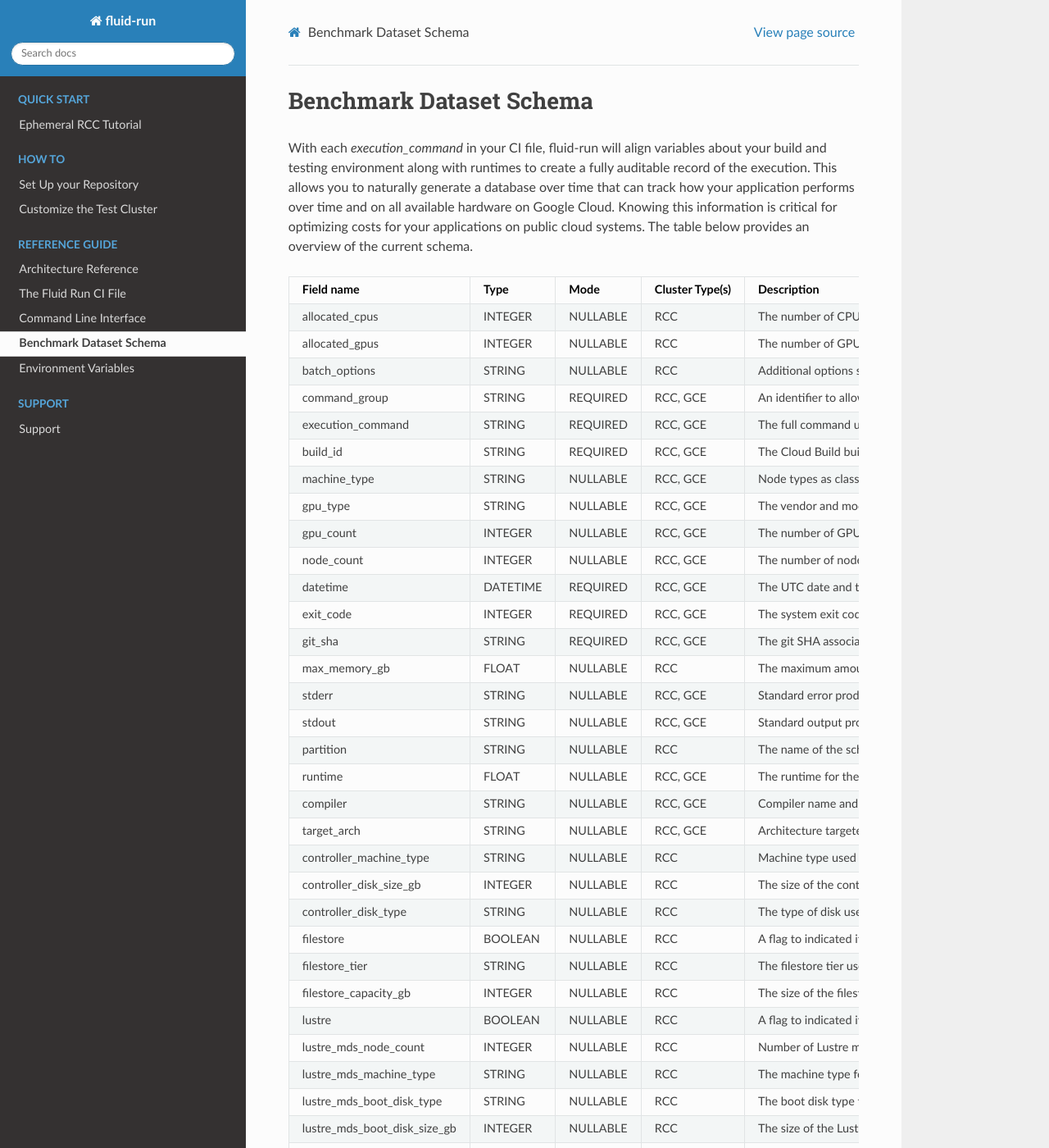
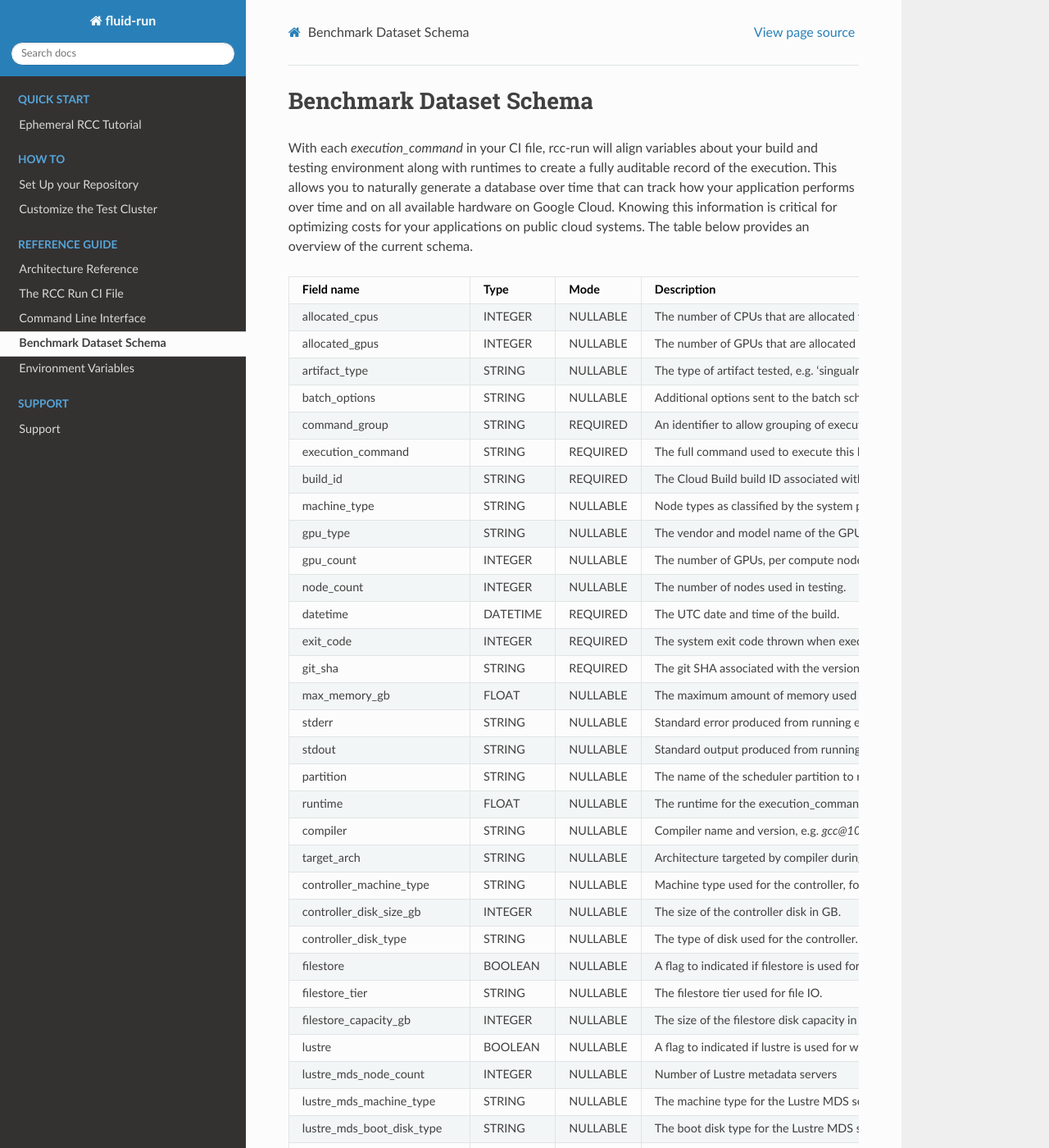
Before and after one commit to FluidNumerics/rcc-run, a Sphinx documentation site: the page built from docs/source/Reference/dataset_schema.rst, in a window 1280 px wide and 1400 px high. Shown: the whole window at 82% size. Built offline with Sphinx 7.4.7 and the Read the Docs theme 2.0.0, drawn with Linux system fonts in a browser that asks for light colours; some of the changed text lies outside the part shown.

Commit message:
Update references to rcc-run

```diff
--- a/docs/source/Reference/architecture.rst
+++ b/docs/source/Reference/architecture.rst
@@ -9,13 +9,13 @@ Overview
 
 .. image:: ../img/fluid-run.drawio.png
    :width: 800
-   :alt: Fluid Run architecture diagram
+   :alt: RCC Run architecture diagram
 
-Fluid Run is a docker image that is meant to be used as a build step in your repository's `Cloud Build <https://cloud.google.com/build>`_ pipeline. Currently, Fluid Run accepts only Google Compute Engine VM Images or Singularity Images as build artifacts that can be tested. However, if you currently build Docker images, you can easily create a Singularity image from your Docker image.
+RCC Run is a docker image that is meant to be used as a build step in your repository's `Cloud Build <https://cloud.google.com/build>`_ pipeline. Currently, RCC Run accepts only Google Compute Engine VM Images or Singularity Images as build artifacts that can be tested. However, if you currently build Docker images, you can easily create a Singularity image from your Docker image.
 
 ***********
 Workflow
 ***********
-When fluid-run is called, it will provision an ephemeral Slurm controller for processing tests specified in your :doc:`Fluid Run CI YAML <fluid_run_reference>`. Once the controller is provisioned, the local workspace from Cloud Build is copied to the controller and jobs are submitted and tracked by the `cluster-workflow <https://github.com/FluidNumerics/fluid-run/blob/main/bin/cluster-workflow.py>`_ script.
+When fluid-run is called, it will provision an ephemeral Slurm controller for processing tests specified in your :doc:`RCC Run CI YAML <fluid_run_reference>`. Once the controller is provisioned, the local workspace from Cloud Build is copied to the controller and jobs are submitted and tracked by the `cluster-workflow <https://github.com/FluidNumerics/fluid-run/blob/main/bin/cluster-workflow.py>`_ script.
 
 When each job finishes, this script will align run-time, max memory used, exit code, stdout, stderr, and information about the systems with each execution command is run on. When all jobs are finished, the workspace on the controller is copied back to the Cloud Build workspace. In the last step, the recorded details about your tests are loaded up to Big Query. By default, fluid-run will throw a non-zero exit code if any of your tests show a non-zero exit code; this behavior can be overridden with the `--ignore-exit-code` flag.
--- a/docs/source/Reference/dataset_schema.rst
+++ b/docs/source/Reference/dataset_schema.rst
@@ -1,54 +1,55 @@
 
 Benchmark Dataset Schema
 =========================
-With each `execution_command` in your CI file, fluid-run will align variables about your build and testing environment along with runtimes to create a fully auditable record of the execution. This allows you to naturally generate a database over time that can track how your application performs over time and on all available hardware on Google Cloud. Knowing this information is critical for optimizing costs for your applications on public cloud systems. The table below provides an overview of the current schema.
+With each `execution_command` in your CI file, rcc-run will align variables about your build and testing environment along with runtimes to create a fully auditable record of the execution. This allows you to naturally generate a database over time that can track how your application performs over time and on all available hardware on Google Cloud. Knowing this information is critical for optimizing costs for your applications on public cloud systems. The table below provides an overview of the current schema.
 
-============================  ===========  ========  ===============  ==================================================
-Field name                    Type         Mode      Cluster Type(s)  Description
-============================  ===========  ========  ===============  ==================================================
-allocated_cpus                INTEGER      NULLABLE  RCC              The number of CPUs that are allocated to run the execution_command.
-allocated_gpus                INTEGER      NULLABLE  RCC              The number of GPUs that are allocated to run the execution_command.
-batch_options                 STRING       NULLABLE  RCC              Additional options sent to the batch scheduler
-command_group                 STRING       REQUIRED  RCC, GCE         An identifier to allow grouping of execution_commands in reporting.
-execution_command             STRING       REQUIRED  RCC, GCE         The full command used to execute this benchmark.
-build_id                      STRING       REQUIRED  RCC, GCE         The Cloud Build build ID associated with this build.
-machine_type                  STRING       NULLABLE  RCC, GCE         Node types as classified by the system provider.
-gpu_type                      STRING       NULLABLE  RCC, GCE         The vendor and model name of the GPU (e.g. nvidia-tesla-v100)
-gpu_count                     INTEGER      NULLABLE  RCC, GCE         The number of GPUs, per compute node, on this compute system.
-node_count                    INTEGER      NULLABLE  RCC, GCE         The number of nodes used in testing.
-datetime                      DATETIME     REQUIRED  RCC, GCE         The UTC date and time of the build.
-exit_code                     INTEGER      REQUIRED  RCC, GCE         The system exit code thrown when executing the execution_command
-git_sha                       STRING       REQUIRED  RCC, GCE         The git SHA associated with the version / commit being tested.
-max_memory_gb                 FLOAT        NULLABLE  RCC              The maximum amount of memory used for the execution_command in GB.
-stderr                        STRING       NULLABLE  RCC, GCE         Standard error produced from running execution command.
-stdout                        STRING       NULLABLE  RCC, GCE         Standard output produced from running execution command.
-partition                     STRING       NULLABLE  RCC              The name of the scheduler partition to run the job under.
-runtime                       FLOAT        NULLABLE  RCC, GCE         The runtime for the execution_command in seconds.
-compiler                      STRING       NULLABLE  RCC, GCE         Compiler name and version, e.g. `gcc@10.2.0`, used to build application.
-target_arch                   STRING       NULLABLE  RCC, GCE         Architecture targeted by compiler during application build process.
-controller_machine_type       STRING       NULLABLE  RCC              Machine type used for the controller, for Slurm based test environments.
-controller_disk_size_gb       INTEGER      NULLABLE  RCC              The size of the controller disk in GB.
-controller_disk_type          STRING       NULLABLE  RCC              The type of disk used for the controller.
-filestore                     BOOLEAN      NULLABLE  RCC              A flag to indicated if filestore is used for workspace.
-filestore_tier                STRING       NULLABLE  RCC              The filestore tier used for file IO.
-filestore_capacity_gb         INTEGER      NULLABLE  RCC              The size of the filestore disk capacity in GB.
-lustre                        BOOLEAN      NULLABLE  RCC              A flag to indicated if lustre is used for workspace.
-lustre_mds_node_count         INTEGER      NULLABLE  RCC              Number of Lustre metadata servers
-lustre_mds_machine_type       STRING       NULLABLE  RCC              The machine type for the Lustre MDS servers.
-lustre_mds_boot_disk_type     STRING       NULLABLE  RCC              The boot disk type for the Lustre MDS servers.
-lustre_mds_boot_disk_size_gb  INTEGER      NULLABLE  RCC              The size of the Lustre boot disk in GB.
-lustre_mdt_disk_type          STRING       NULLABLE  RCC              The mdt disk type for the Lustre MDS servers.
-lustre_mdt_disk_size_gb       INTEGER      NULLABLE  RCC              The size of the Lustre boot disk in GB.
-lustre_mdt_per_mds            INTEGER      NULLABLE  RCC              The number of metadata targets per MDS.
-lustre_oss_node_count         INTEGER      NULLABLE  RCC              Number of Lustre metadata servers
-lustre_oss_machine_type       STRING       NULLABLE  RCC              The machine type for the Lustre OSS servers.
-lustre_oss_boot_disk_type     STRING       NULLABLE  RCC              The boot disk type for the Lustre OSS servers.
-lustre_oss_boot_disk_size_gb  INTEGER      NULLABLE  RCC              The size of the Lustre boot disk in GB.
-lustre_ost_disk_type          STRING       NULLABLE  RCC              The ost disk type for the Lustre OSS servers.
-lustre_ost_disk_size_gb       INTEGER      NULLABLE  RCC              The size of the Lustre boot disk in GB.
-lustre_ost_per_oss            INTEGER      NULLABLE  RCC              The number of object storage targets per OSS.
-compact_placement             BOOLEAN      NULLABLE  RCC              A flag to indicate if compact placement is used.
-gvnic                         BOOLEAN      NULLABLE  RCC              A flag to indicate if Google Virtual NIC is used.
-lustre_image                  STRING       NULLABLE  RCC              The VM image used for the Lustre deployment.
-vm_image                      STRING       NULLABLE  RCC              VM image used for the GCE instance running the fluid-cicb cluster.
-============================  ===========  ========  ===============  ==================================================
+============================  ===========  ========   ==================================================
+Field name                    Type         Mode       Description
+============================  ===========  ========   ==================================================
+allocated_cpus                INTEGER      NULLABLE   The number of CPUs that are allocated to run the execution_command.
+allocated_gpus                INTEGER      NULLABLE   The number of GPUs that are allocated to run the execution_command.
+artifact_type                 STRING       NULLABLE   The type of artifact tested, e.g. 'singualrity', or 'gce image'
+batch_options                 STRING       NULLABLE   Additional options sent to the batch scheduler
+command_group                 STRING       REQUIRED   An identifier to allow grouping of execution_commands in reporting.
+execution_command             STRING       REQUIRED   The full command used to execute this benchmark.
+build_id                      STRING       REQUIRED   The Cloud Build build ID associated with this build.
+machine_type                  STRING       NULLABLE   Node types as classified by the system provider.
+gpu_type                      STRING       NULLABLE   The vendor and model name of the GPU (e.g. nvidia-tesla-v100)
+gpu_count                     INTEGER      NULLABLE   The number of GPUs, per compute node, on this compute system.
+node_count                    INTEGER      NULLABLE   The number of nodes used in testing.
+datetime                      DATETIME     REQUIRED   The UTC date and time of the build.
+exit_code                     INTEGER      REQUIRED   The system exit code thrown when executing the execution_command
+git_sha                       STRING       REQUIRED   The git SHA associated with the version / commit being tested.
+max_memory_gb                 FLOAT        NULLABLE   The maximum amount of memory used for the execution_command in GB.
+stderr                        STRING       NULLABLE   Standard error produced from running execution command.
+stdout                        STRING       NULLABLE   Standard output produced from running execution command.
+partition                     STRING       NULLABLE   The name of the scheduler partition to run the job under.
+runtime                       FLOAT        NULLABLE   The runtime for the execution_command in seconds.
+compiler                      STRING       NULLABLE   Compiler name and version, e.g. `gcc@10.2.0`, used to build application.
+target_arch                   STRING       NULLABLE   Architecture targeted by compiler during application build process.
+controller_machine_type       STRING       NULLABLE   Machine type used for the controller, for Slurm based test environments.
+controller_disk_size_gb       INTEGER      NULLABLE   The size of the controller disk in GB.
+controller_disk_type          STRING       NULLABLE   The type of disk used for the controller.
+filestore                     BOOLEAN      NULLABLE   A flag to indicated if filestore is used for workspace.
+filestore_tier                STRING       NULLABLE   The filestore tier used for file IO.
+filestore_capacity_gb         INTEGER      NULLABLE   The size of the filestore disk capacity in GB.
+lustre                        BOOLEAN      NULLABLE   A flag to indicated if lustre is used for workspace.
+lustre_mds_node_count         INTEGER      NULLABLE   Number of Lustre metadata servers
+lustre_mds_machine_type       STRING       NULLABLE   The machine type for the Lustre MDS servers.
+lustre_mds_boot_disk_type     STRING       NULLABLE   The boot disk type for the Lustre MDS servers.
+lustre_mds_boot_disk_size_gb  INTEGER      NULLABLE   The size of the Lustre boot disk in GB.
+lustre_mdt_disk_type          STRING       NULLABLE   The mdt disk type for the Lustre MDS servers.
+lustre_mdt_disk_size_gb       INTEGER      NULLABLE   The size of the Lustre boot disk in GB.
+lustre_mdt_per_mds            INTEGER      NULLABLE   The number of metadata targets per MDS.
+lustre_oss_node_count         INTEGER      NULLABLE   Number of Lustre metadata servers
+lustre_oss_machine_type       STRING       NULLABLE   The machine type for the Lustre OSS servers.
+lustre_oss_boot_disk_type     STRING       NULLABLE   The boot disk type for the Lustre OSS servers.
+lustre_oss_boot_disk_size_gb  INTEGER      NULLABLE   The size of the Lustre boot disk in GB.
+lustre_ost_disk_type          STRING       NULLABLE   The ost disk type for the Lustre OSS servers.
+lustre_ost_disk_size_gb       INTEGER      NULLABLE   The size of the Lustre boot disk in GB.
+lustre_ost_per_oss            INTEGER      NULLABLE   The number of object storage targets per OSS.
+compact_placement             BOOLEAN      NULLABLE   A flag to indicate if compact placement is used.
+gvnic                         BOOLEAN      NULLABLE   A flag to indicate if Google Virtual NIC is used.
+lustre_image                  STRING       NULLABLE   The VM image used for the Lustre deployment.
+vm_image                      STRING       NULLABLE   VM image used for the GCE instance running the fluid-cicb cluster.
+============================  ===========  ========   ==================================================
--- a/docs/source/Reference/rcc_run_reference.rst
+++ b/docs/source/Reference/rcc_run_reference.rst
@@ -1,14 +1,14 @@
 #######################
-The Fluid Run CI File
+The RCC Run CI File
 #######################
 
 ************
 Overview
 ************
-The Fluid Run CI File is a YAML or json file in your repository that specifies the tests/benchmarks you want to run after building your code. Currently, this file consists of the a single list object :code:`tests` that has the following attributes :
+The RCC Run CI File is a YAML or json file in your repository that specifies the tests/benchmarks you want to run after building your code. Currently, this file consists of the a single list object :code:`tests` that has the following attributes :
 
 * :code:`execution_command` This is the path to a script in your repository to run a specific test
-* :code:`command_group` The command group is used to group execution commands that are dependent. Execution commands in the same command group are run sequentially in the order they are placed in the :code:`tests` block, unless the `--ignore-job-dependencies` flag is sent to fluid-run
+* :code:`command_group` The command group is used to group execution commands that are dependent. Execution commands in the same command group are run sequentially in the order they are placed in the :code:`tests` block, unless the `--ignore-job-dependencies` flag is sent to rcc-run
 * :code:`output_directory` The directory on the cluster, relative a unique workspace, where the execution command should be run.
 * :code:`partition` The compute partition to run the execution command under. :doc:`See How to Customize the Cluster <../HowTo/customize_cluster>`
 * :code:`batch_options` Options to send to `Slurm sbatch <https://slurm.schedmd.com/sbatch.html>`_ to submit the job (excluding the :code:`--partition` option)
```
Also changed, not shown: docs/source/HowTo/customize_cluster.rst (+1 -1 lines), docs/source/Reference/cli.rst (+34 -33 lines), docs/source/Reference/environment_variables.rst (+6 -7 lines), 3 other files.
